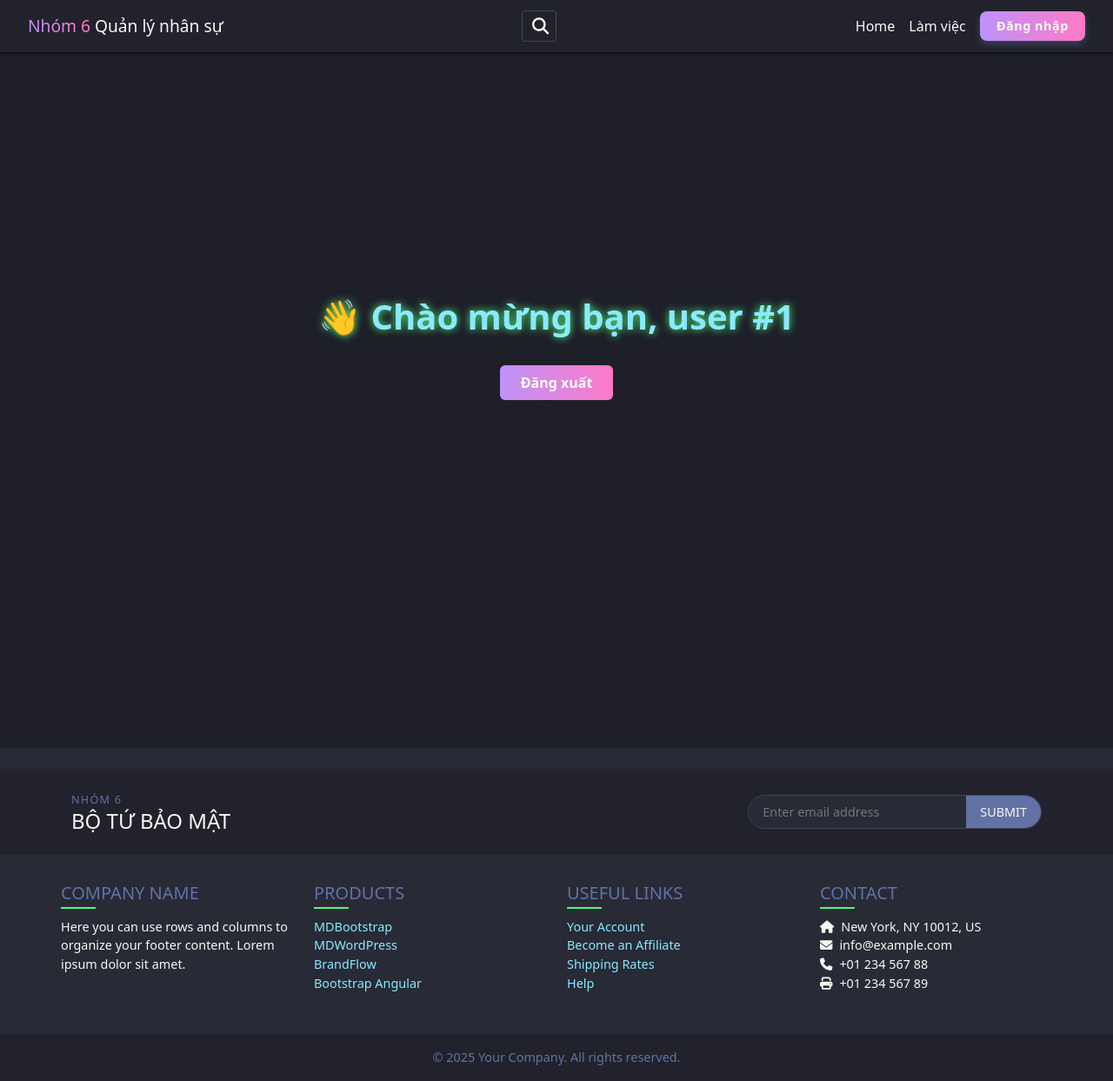
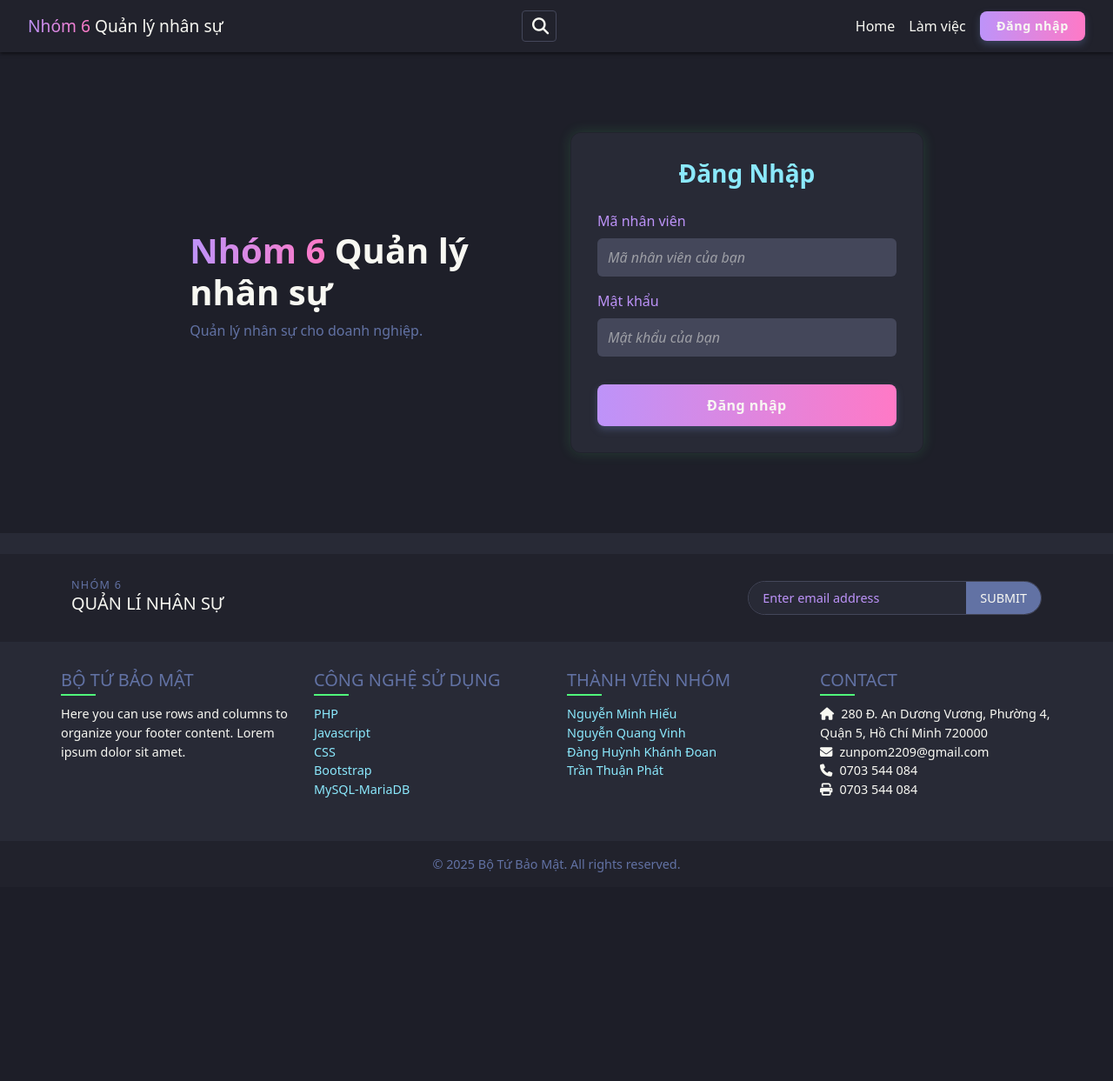
Before and after one commit to HieuNguyen3112/BMCSDL-Final, a PHP site: page / in a window 1280 px wide. Shown: the whole page at 87% size. After the commit the page ends 1003 px from the top, so only its background shows below. Run offline with PHP 8.4, Linux system fonts and the light colour scheme; the visitor is signed in with stand-in values (Sample User, id 1).

Commit message:
auth updating

```diff
--- a/controller/AuthController.php
+++ b/controller/AuthController.php
@@ -1,53 +1,104 @@
 <?php
-session_start();
-require 'template/header.php';
-?>
+// controller/AuthController.php
+require_once __DIR__ . '/../model/UserModel.php';
 
-<div class="text-center mb-4">
-    <span class="heading-gradient">Nhóm 6</span>
-    <span class="heading-text"> - Quản lý nhân sự</span>
-</div>
+class AuthController
+{
+    protected $db;
+    protected $userModel;
 
-<div class="card p-4 shadow-lg" style="max-width: 400px; width:100%; background-color: #282a36; border-radius: 12px; color: #f8f8f2;">
-  <h3 class="text-center mb-4" style="color: #8be9fd;">Đăng Nhập</h3>
+    // Token TTL & refresh threshold (giây)
+    private $tokenTTL         = 900; // 15 phút
+    private $refreshThreshold = 300; // 5 phút
 
-  <?php if(!empty($_SESSION['error'])): ?>
-    <div class="alert alert-danger py-1">
-      <?= $_SESSION['error']; unset($_SESSION['error']); ?>
-    </div>
-  <?php endif; ?>
+    public function __construct($conn)
+    {
+        session_start();
+        $this->db        = $conn;
+        $this->userModel = new UserModel($conn);
+    }
 
-  <form action="./controller/AuthController.php" method="post">
-    <input type="hidden" name="action" value="login">
+    // Hiển thị form đăng nhập
+    public function showLogin()
+    {
+        // Trỏ đến file signin.php ở root
+        require __DIR__ . '/../signin.php';
+    }
 
-    <div class="mb-3">
-      <label class="form-label" style="color: #bd93f9;">Mã nhân viên</label>
-      <input
-        type="text"
-        name="username"
-        class="form-control"
-        style="background-color: #44475a; border: none; color: #f8f8f2;"
-        placeholder="Mã nhân viên của bạn"
-        required
-      >
-    </div>
+    // Xử lý POST đăng nhập
+    public function doLogin()
+    {
+        $maNV     = trim($_POST['maNV'] ?? '');
+        $password = trim($_POST['password'] ?? '');
 
-    <div class="mb-3">
-      <label class="form-label" style="color: #bd93f9;">Mật khẩu</label>
-      <input
-        type="password"
-        name="password"
-        class="form-control"
-        style="background-color: #44475a; border: none; color: #f8f8f2;"
-        placeholder="Mật khẩu của bạn"
-        required
-      >
-    </div>
+        if ($maNV === '' || $password === '') {
+            $error = 'Vui lòng nhập đầy đủ thông tin.';
+            require __DIR__ . '/../signin.php';
+            return;
+        }
 
-    <div class="d-grid">
-      <button type="submit" class="btn" style="background-color: #6272a4; color: #f8f8f2;">Đăng nhập</button>
-    </div>
-  </form>
-</div>
+        $user = $this->userModel->authenticate($maNV, $password);
+        if ($user) {
+            $_SESSION['user'] = $user;
+            $this->issueToken();
+            header('Location: index.php?action=profile');
+            exit;
+        } else {
+            $error = 'Sai mã nhân viên hoặc mật khẩu.';
+            require __DIR__ . '/../signin.php';
+        }
+    }
 
-<?php require 'template/footer.php'; ?>
+    // Trang thông tin cá nhân (profile)
+    public function profile()
+    {
+        // Nếu chưa login, redirect về login
+        if (empty($_SESSION['user'])) {
+            header('Location: index.php?action=login');
+            exit;
+        }
+        // Kiểm tra token
+        if (!$this->validateToken()) {
+            $this->logout();
+        }
+        // Gia hạn token nếu sắp hết
+        $this->maybeRefreshToken();
+
+        $user = $_SESSION['user'];
+        // Trỏ đến file profile.php ở root
+        require __DIR__ . '/../profile.php';
+    }
+
+    // Đăng xuất
+    public function logout()
+    {
+        session_unset();
+        session_destroy();
+        header('Location: index.php?action=login');
+        exit;
+    }
+
+    // Sinh token và lưu expiry vào session
+    private function issueToken()
+    {
+        $_SESSION['token']     = bin2hex(random_bytes(16));
+        $_SESSION['token_exp'] = time() + $this->tokenTTL;
+    }
+
+    // Kiểm tra token còn hiệu lực?
+    private function validateToken()
+    {
+        return !empty($_SESSION['token'])
+            && !empty($_SESSION['token_exp'])
+            && time() < $_SESSION['token_exp'];
+    }
+
+    // Gia hạn token nếu còn ≤ refreshThreshold
+    private function maybeRefreshToken()
+    {
+        $remaining = $_SESSION['token_exp'] - time();
+        if ($remaining <= $this->refreshThreshold) {
+            $_SESSION['token_exp'] = time() + $this->tokenTTL;
+        }
+    }
+}
--- a/config.php
+++ b/database/config.php
@@ -2,7 +2,7 @@
 // config.php
 return [
   'host'     => 'localhost',
-  'dbname'   => 'login_system',
+  'dbname'   => 'demo_qlns',
   'username' => 'root',
   'password' => '123',
   'charset'  => 'utf8mb4',
--- /dev/null
+++ b/database/init.php
@@ -0,0 +1,19 @@
+<?php
+// config/init.php
+session_start();
+
+// load cấu hình
+$config = require __DIR__ . '/config.php';
+
+// kết nối MySQLi
+$conn = new mysqli(
+    $config['host'],
+    $config['username'],
+    $config['password'],
+    $config['dbname']
+);
+
+if ($conn->connect_error) {
+    die("Kết nối thất bại: " . $conn->connect_error);
+}
+$conn->set_charset($config['charset']);
--- a/index.php
+++ b/index.php
@@ -1,34 +1,30 @@
 <?php
-session_start();
-if (isset($_GET['logout'])) {
-  session_destroy();
-  header('Location: signin.php');
-  exit;
+// index.php
+require_once __DIR__ . '/database/init.php';
+require_once __DIR__ . '/controller/AuthController.php';
+
+$auth   = new AuthController($conn);
+$action = $_GET['action'] ?? 'login';
+
+switch ($action) {
+    case 'login':
+        if ($_SERVER['REQUEST_METHOD'] === 'POST') {
+            $auth->doLogin();
+        } else {
+            $auth->showLogin();
+        }
+        break;
+
+    case 'profile':
+        $auth->profile();
+        break;
+
+    case 'logout':
+        $auth->logout();
+        break;
+
+    default:
+        header('HTTP/1.0 404 Not Found');
+        echo 'Không tìm thấy trang';
+        exit;
 }
-if (empty($_SESSION['user_id'])) {
-  header('Location: signin.php');
-  exit;
-}
-?>
-<?php require 'template/header.php'; ?>
-
-<div class="d-flex justify-content-center align-items-center" style="min-height: 100vh;">
-  <div class="text-center p-4" style="color: #f8f8f2;">
-    <h1 style="font-size: 2.5rem; font-weight: bold; color: #8be9fd; text-shadow: 0 0 10px #50fa7b;">
-      👋 Chào mừng bạn, user #<?= $_SESSION['user_id'] ?>
-    </h1>
-    <a href="index.php?logout=1" class="btn mt-4 px-4 py-2"
-      style="background: linear-gradient(to right, #bd93f9, #ff79c6); border: none; color: white; font-weight: bold; border-radius: 6px; transition: transform 0.3s ease;">
-      Đăng xuất
-    </a>
-  </div>
-</div>
-
-<style>
-  a.btn:hover {
-    transform: scale(1.05);
-    box-shadow: 0 0 10px #ff79c6;
-  }
-</style>
-
-<?php require 'template/footer.php'; ?>
--- a/model/UserModel.php
+++ b/model/UserModel.php
@@ -1,50 +1,35 @@
 <?php
-// Bai02/model/UserModel.php
+// model/UserModel.php
+class UserModel
+{
+    /** @var mysqli */
+    protected $db;
 
-class UserModel {
-    private $conn;
-
-    public function __construct(mysqli $conn) {
-        $this->conn = $conn;
+    public function __construct(mysqli $conn)
+    {
+        $this->db = $conn;
     }
 
-    // Tìm user theo username
-    public function findByUsername(string $username): ?array {
-        $stmt = $this->conn->prepare("SELECT * FROM `user` WHERE `username` = ?");
-        $stmt->bind_param("s", $username);
+    /**
+     * Kiểm tra login, trả về mảng thông tin user (nhân viên) hoặc `null` nếu sai.
+     */
+    public function authenticate(string $maNV, string $password): ?array
+    {
+        // hash mật khẩu như khi seed: SHA2_512('password' . MaNhanVien)
+        $stmt = $this->db->prepare("
+            SELECT nv.MaNhanVien, nv.HoTen, nv.MaPhong, nv.MaChucVu
+            FROM TAIKHOAN tk
+            INNER JOIN NHANVIEN nv ON tk.MaNhanVien = nv.MaNhanVien
+            WHERE tk.MaNhanVien = ?
+              AND tk.MatKhau = UNHEX(SHA2(CONCAT(?, ?), 512))
+            LIMIT 1
+        ");
+        $stmt->bind_param('iss', $maNV, $password, $maNV);
         $stmt->execute();
-        $result = $stmt->get_result();
-        $user   = $result->fetch_assoc();
+        $res = $stmt->get_result();
+        $user = $res->fetch_assoc();
         $stmt->close();
+
         return $user ?: null;
     }
-
-    // Tạo user mới (hash password)
-    public function create(array $data): bool {
-        $passwordHash = password_hash($data['password'], PASSWORD_DEFAULT);
-        $stmt = $this->conn->prepare("
-            INSERT INTO `user` (username, password, firstname, lastname)
-            VALUES (?, ?, ?, ?)
-        ");
-        $stmt->bind_param(
-          "ssss",
-          $data['username'],
-          $passwordHash,
-          $data['firstname'],
-          $data['lastname']
-        );
-        $ok = $stmt->execute();
-        $stmt->close();
-        return $ok;
-    }
-
-    // Cập nhật last_login
-    public function updateLastLogin(int $id): void {
-        $stmt = $this->conn->prepare(
-          "UPDATE `user` SET last_login = NOW() WHERE id = ?"
-        );
-        $stmt->bind_param("i", $id);
-        $stmt->execute();
-        $stmt->close();
-    }
 }
--- a/model/database.php
+++ b/model/database.php
@@ -1,5 +1,4 @@
 <?php
-// Bai02/model/database.php
 class Database {
     protected $conn;
 
--- a/template/footer.php
+++ b/template/footer.php
@@ -8,7 +8,7 @@
                 <div class="container d-flex flex-wrap align-items-center justify-content-between">
                 <div class="newsletter-text">
                     <small>NHÓM 6</small>
-                    <h4>BỘ TỨ BẢO MẬT</h4>
+                    <h5>QUẢN LÍ NHÂN SỰ</h5>
                 </div>
                 <form class="newsletter-form d-flex">
                     <input type="email" placeholder="Enter email address" required>
@@ -21,34 +21,35 @@
             <div class="footer-content container">
                 <div class="row">
                 <div class="col-md-3">
-                    <h5>COMPANY NAME</h5>
+                    <h5>BỘ TỨ BẢO MẬT</h5>
                     <p>Here you can use rows and columns to organize your footer content. Lorem ipsum dolor sit amet.</p>
                 </div>
                 <div class="col-md-3">
-                    <h5>PRODUCTS</h5>
+                    <h5>CÔNG NGHỆ SỬ DỤNG</h5>
                     <ul class="list-unstyled">
-                    <li><a href="#">MDBootstrap</a></li>
-                    <li><a href="#">MDWordPress</a></li>
-                    <li><a href="#">BrandFlow</a></li>
-                    <li><a href="#">Bootstrap Angular</a></li>
+                    <li><a href="#">PHP</a></li>
+                    <li><a href="#">Javascript</a></li>
+                    <li><a href="#">CSS</a></li>
+                    <li><a href="#">Bootstrap</a></li>
+                    <li><a href="#">MySQL-MariaDB</a></li>
                     </ul>
                 </div>
                 <div class="col-md-3">
-                    <h5>USEFUL LINKS</h5>
+                    <h5>THÀNH VIÊN NHÓM</h5>
                     <ul class="list-unstyled">
-                    <li><a href="#">Your Account</a></li>
-                    <li><a href="#">Become an Affiliate</a></li>
-                    <li><a href="#">Shipping Rates</a></li>
-                    <li><a href="#">Help</a></li>
+                    <li><a href="https://www.facebook.com/nguyen.hieu.449919">Nguyễn Minh Hiếu</a></li>
+                    <li><a href="https://www.facebook.com/quang.vinh.794988">Nguyễn Quang Vinh</a></li>
+                    <li><a href="https://www.facebook.com/danghuynhkhanhdoan974">Đàng Huỳnh Khánh Đoan</a></li>
+                    <li><a href="https://www.facebook.com/phat.thuan.77128">Trần Thuận Phát</a></li>
                     </ul>
                 </div>
                 <div class="col-md-3">
                     <h5>CONTACT</h5>
                     <ul class="list-unstyled">
-                    <li><i class="fas fa-home me-2"></i>New York, NY 10012, US</li>
-                    <li><i class="fas fa-envelope me-2"></i>info@example.com</li>
-                    <li><i class="fas fa-phone me-2"></i>+01 234 567 88</li>
-                    <li><i class="fas fa-print me-2"></i>+01 234 567 89</li>
+                    <li><i class="fas fa-home me-2"></i>280 Đ. An Dương Vương, Phường 4, Quận 5, Hồ Chí Minh 720000</li>
+                    <li><i class="fas fa-envelope me-2"></i>zunpom2209@gmail.com</li>
+                    <li><i class="fas fa-phone me-2"></i>0703 544 084</li>
+                    <li><i class="fas fa-print me-2"></i>0703 544 084</li>
                     </ul>
                 </div>
                 </div>
@@ -56,7 +57,7 @@
 
             <!-- 4) Bottom copyright -->
             <div class="footer-bottom text-center">
-                &copy; 2025 Your Company. All rights reserved.
+                &copy; 2025 Bộ Tứ Bảo Mật. All rights reserved.
             </div>
         </footer>
     </body>
```
Also changed, not shown: database/createTable.php (added, +91 -0 lines), database/seed.php (added, +92 -0 lines), init.php (deleted, +0 -42 lines).
